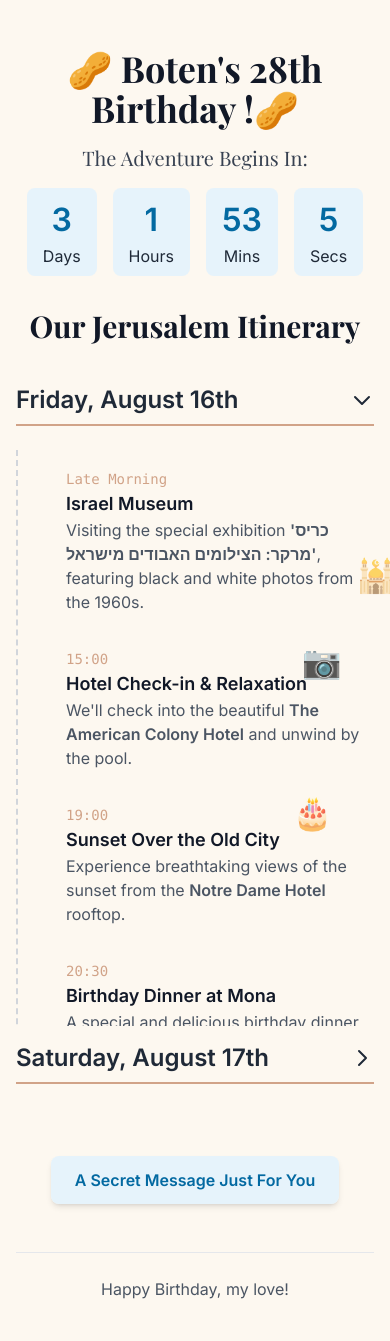
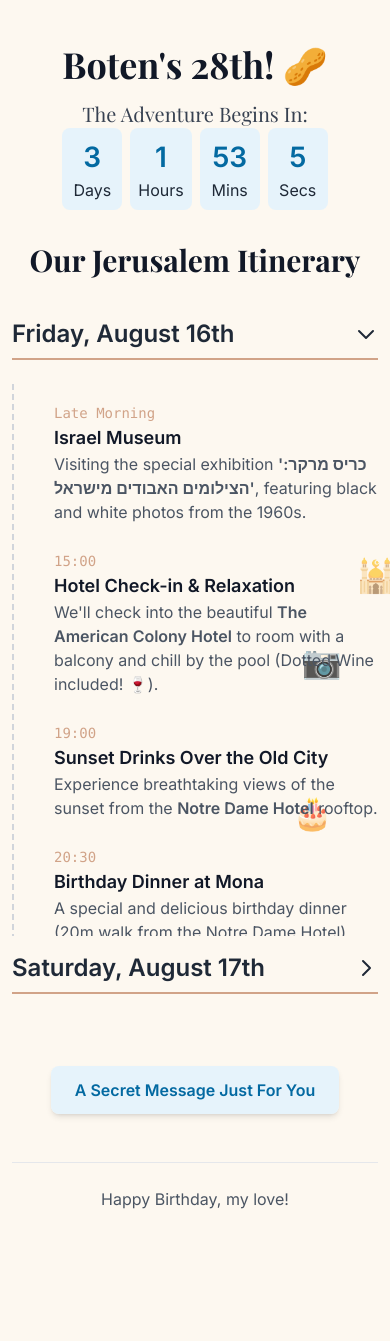
Before and after one commit to Noamgandal/rita-2025, a plain HTML site: page index.html in a window 390 px wide. After the commit the page ends 1247 px from the top, so only its background shows below. Drawn offline with nearby package versions, Linux system fonts and the light colour scheme.

Commit message:
Update index.html

```diff
--- a/index.html
+++ b/index.html
@@ -3,7 +3,7 @@
 <head>
     <meta charset="UTF-8">
     <meta name="viewport" content="width=device-width, initial-scale=1.0">
-    <title>🥜Boten's 28th!🥜</title>
+    <title>🥜 Boten's 28th Birthday !🥜</title>
     <script src="https://cdn.tailwindcss.com"></script>
     <link href="https://fonts.googleapis.com/css2?family=Playfair+Display:wght@400;700&family=Inter:wght@400;600&display=swap" rel="stylesheet">
     <style>
@@ -54,18 +54,18 @@
         #countdown {
             display: flex;
             justify-content: center;
-            gap: 1rem;
-            margin-top: 1rem;
+            gap: 0.5rem; /* Reduced gap for mobile */
         }
         #countdown div {
             background-color: rgba(224, 242, 254, 0.8); /* Lighter Sky Blue background */
-            padding: 0.5rem 1rem;
+            padding: 0.5rem; /* Reduced padding for mobile */
             border-radius: 0.5rem;
             text-align: center;
+            min-width: 60px;
         }
         #countdown div span {
             display: block;
-            font-size: 2rem;
+            font-size: 1.75rem; /* Slightly smaller for mobile */
             font-weight: bold;
             color: #0369a1; /* Darker Sky Blue text */
         }
@@ -91,10 +91,11 @@
         }
         .modal-content {
             background-color: #fff;
-            padding: 2rem;
+            padding: 1.5rem; /* Reduced padding for mobile */
             border-radius: 1rem;
             text-align: center;
-            max-width: 500px;
+            max-width: 90%;
+            width: 500px;
             position: relative;
             transform: scale(0.9);
             transition: transform 0.3s;
@@ -104,12 +105,12 @@
         }
         #modal-title {
             font-family: 'Playfair Display', serif;
-            font-size: 1.75rem;
+            font-size: 1.5rem; /* Adjusted for mobile */
             margin-bottom: 1rem;
             direction: rtl;
         }
         #modal-text {
-            font-size: 1.1rem;
+            font-size: 1rem; /* Adjusted for mobile */
             line-height: 1.8;
             direction: rtl; /* Right-to-left for Hebrew */
         }
@@ -122,6 +123,28 @@
             border: none;
             background: none;
         }
+
+        /* Desktop Styles */
+        @media (min-width: 640px) {
+            #countdown {
+                gap: 1rem;
+            }
+            #countdown div {
+                padding: 0.5rem 1rem;
+            }
+            #countdown div span {
+                font-size: 2rem;
+            }
+            .modal-content {
+                padding: 2rem;
+            }
+             #modal-title {
+                font-size: 1.75rem;
+            }
+            #modal-text {
+                font-size: 1.1rem;
+            }
+        }
     </style>
 </head>
 <body class="text-gray-800">
@@ -129,11 +152,11 @@
     <!-- Emoji Container -->
     <div id="emoji-container"></div>
 
-    <div class="container mx-auto p-4 md:p-8 max-w-4xl relative z-10">
+    <div class="container mx-auto p-3 sm:p-6 md:p-8 max-w-4xl relative z-10">
 
         <!-- Header Section -->
         <header class="text-center my-8 md:my-12">
-            <h1 class="text-4xl md:text-6xl font-bold text-gray-900">🥜 Boten's 28th Birthday !🥜</h1>
+            <h1 class="text-4xl sm:text-5xl md:text-6xl font-bold text-gray-900">Boten's 28th! 🥜</h1>
             <!-- Countdown Timer -->
             <div id="countdown-container">
                 <h3 class="text-xl mt-4 text-gray-700">The Adventure Begins In:</h3>
@@ -157,26 +180,26 @@
                     <svg class="w-6 h-6 transform transition-transform" fill="none" stroke="currentColor" viewBox="0 0 24 24" xmlns="http://www.w3.org/2000/svg"><path stroke-linecap="round" stroke-linejoin="round" stroke-width="2" d="M19 9l-7 7-7-7"></path></svg>
                 </button>
                 <div id="day1-content" class="accordion-content">
-                    <div class="relative pl-12 border-l-2 border-dashed border-gray-300 py-4">
-                        <div class="timeline-item mb-8">
+                    <div class="relative pl-10 sm:pl-12 border-l-2 border-dashed border-gray-300 py-4 space-y-6 sm:space-y-8">
+                        <div class="timeline-item">
                             <time class="font-mono text-sm text-[#d1a388]">Late Morning</time>
                             <h4 class="font-semibold text-lg text-gray-900">Israel Museum</h4>
                             <p class="text-gray-600">Visiting the special exhibition <span class="font-bold">'כריס מרקר: הצילומים האבודים מישראל'</span>, featuring black and white photos from the 1960s.</p>
                         </div>
-                        <div class="timeline-item mb-8">
+                        <div class="timeline-item">
                             <time class="font-mono text-sm text-[#d1a388]">15:00</time>
                             <h4 class="font-semibold text-lg text-gray-900">Hotel Check-in & Relaxation</h4>
-                            <p class="text-gray-600">We'll check into the beautiful <span class="font-bold">The American Colony Hotel</span> and unwind by the pool.</p>
+                            <p class="text-gray-600">We'll check into the beautiful <span class="font-bold">The American Colony Hotel</span> to room with a balcony and chill by the pool (Dotted Wine included! 🍷).</p>
                         </div>
-                        <div class="timeline-item mb-8">
+                        <div class="timeline-item">
                             <time class="font-mono text-sm text-[#d1a388]">19:00</time>
-                            <h4 class="font-semibold text-lg text-gray-900">Sunset Over the Old City</h4>
+                            <h4 class="font-semibold text-lg text-gray-900">Sunset Drinks Over the Old City</h4>
                             <p class="text-gray-600">Experience breathtaking views of the sunset from the <span class="font-bold">Notre Dame Hotel</span> rooftop.</p>
                         </div>
                         <div class="timeline-item">
                             <time class="font-mono text-sm text-[#d1a388]">20:30</time>
                             <h4 class="font-semibold text-lg text-gray-900">Birthday Dinner at Mona</h4>
-                            <p class="text-gray-600">A special and delicious birthday dinner to celebrate you.</p>
+                            <p class="text-gray-600">A special and delicious birthday dinner (20m walk from the Notre Dame Hotel).</p>
                         </div>
                     </div>
                 </div>
@@ -189,19 +212,20 @@
                     <svg class="w-6 h-6 transform transition-transform" fill="none" stroke="currentColor" viewBox="0 0 24 24" xmlns="http://www.w3.org/2000/svg"><path stroke-linecap="round" stroke-linejoin="round" stroke-width="2" d="M19 9l-7 7-7-7"></path></svg>
                 </button>
                 <div id="day2-content" class="accordion-content">
-                    <div class="relative pl-12 border-l-2 border-dashed border-gray-300 py-4">
-                        <div class="timeline-item mb-8">
+                    <div class="relative pl-10 sm:pl-12 border-l-2 border-dashed border-gray-300 py-4 space-y-6 sm:space-y-8">
+                        <div class="timeline-item">
                             <time class="font-mono text-sm text-[#d1a388]">Morning</time>
                             <h4 class="font-semibold text-lg text-gray-900">A Leisurely Morning</h4>
-                            <p class="text-gray-600">Enjoy a slow morning, perhaps with another dip in the pool or a quiet coffee in the hotel gardens.</p>
+                            <p class="text-gray-600">A slow morning, perhaps with another dip in the pool or a quiet coffee in the hotel gardens.</p>
                         </div>
-                        <div class="timeline-item mb-8">
+                        <div class="timeline-item">
                             <time class="font-mono text-sm text-[#d1a388]">14:00</time>
                             <h4 class="font-semibold text-lg text-gray-900">Wine Tasting at Sfera Winery</h4>
-                            <p class="text-gray-600">We'll head to <span class="font-bold">יקב ספרה</span> for a delightful wine tasting experience.</p>
+                            <p class="text-gray-600">We'll head to <span class="font-bold">יקב ספרה</span> to get some more wine.</p>
                         </div>
                         <div class="timeline-item">
-                            <h4 class="font-semibold text-lg text-gray-900">Afternoon: Homeward Bound</h4>
+                            <time class="font-mono text-sm text-[#d1a388]">Afternoon</time>
+                            <h4 class="font-semibold text-lg text-gray-900">Homeward Bound</h4>
                             <p class="text-gray-600">Driving home relaxed, happy, and full of wonderful new memories.</p>
                         </div>
                     </div>
```
